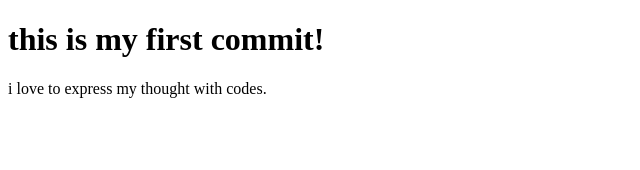
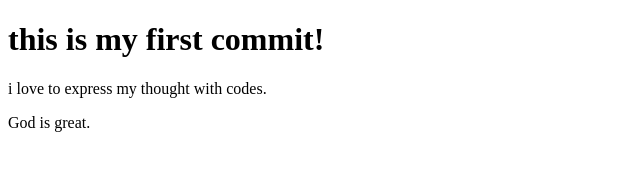
Before and after one commit to herthey22/my-project, a plain HTML site: page index.html in a window 1280 px wide. Shown: the full height of the page, 0-640 px from the left. Drawn offline with Linux system fonts and the light colour scheme.

Commit message:
i added new paragraph

```diff
--- a/index.html
+++ b/index.html
@@ -8,5 +8,6 @@
 <body>
     <h1>this is my first commit!</h1>
     <p>i love to express my thought with codes.</p>
+    <p>God is great.</p>
 </body>
 </html>
```
